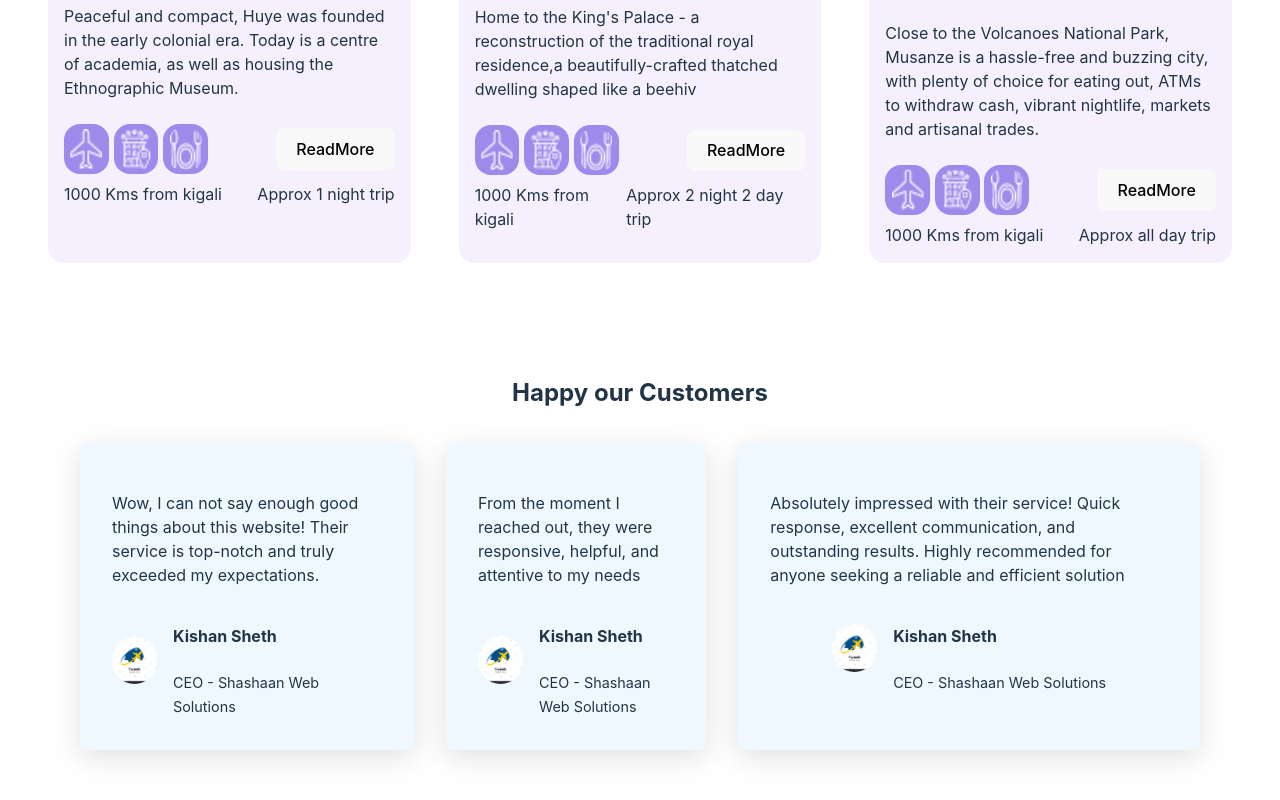
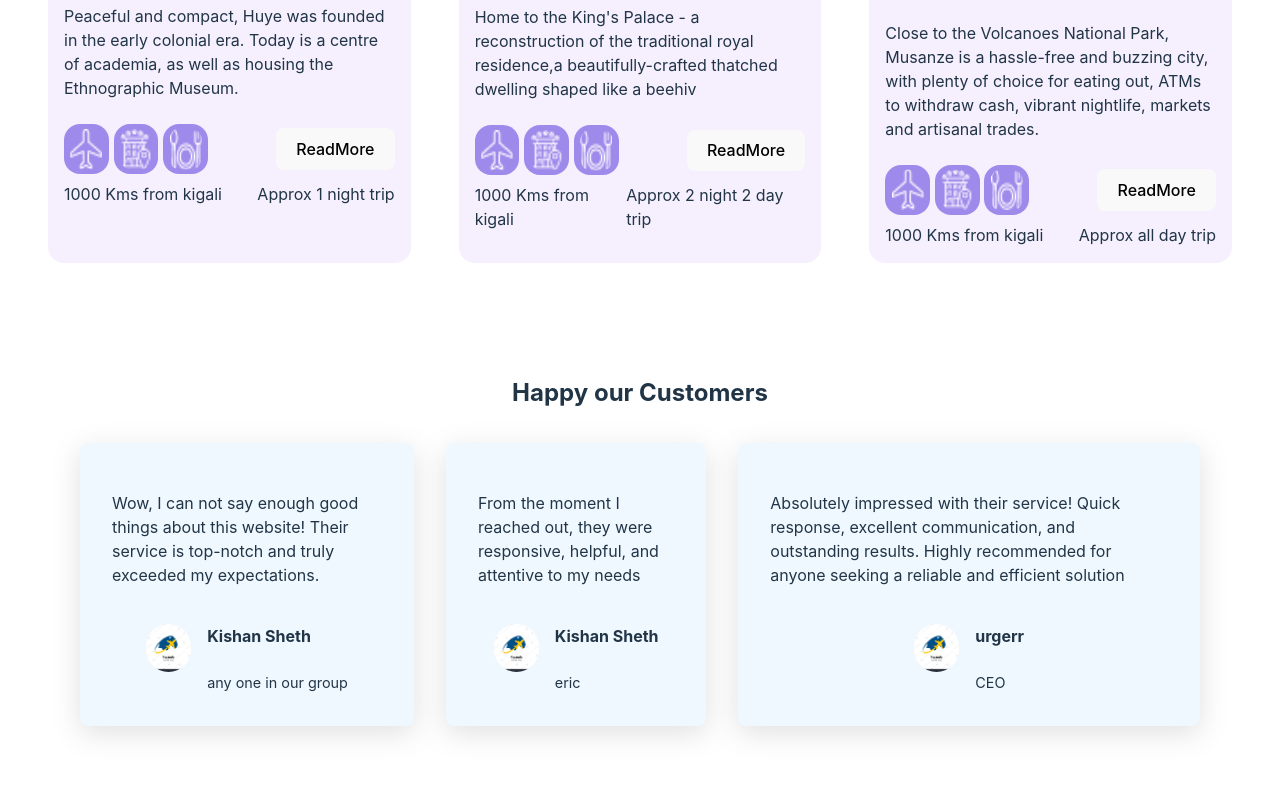
Before and after one commit to niganze/travel-guide-fn, a React (Vite) app: page / in a window 1280 px wide. Shown: the part 3163-3963 px from the top of the page. Built offline with nearby package versions, Linux system fonts and the light colour scheme.

Commit message:
footer_section

```diff
--- a/src/components/Testimonials.jsx
+++ b/src/components/Testimonials.jsx
@@ -17,7 +17,7 @@ export default function Testimonials() {
             <img src={avatarImage} alt="" />
             <div className="details">
               <h4>Kishan Sheth</h4>
-              <span>CEO - Shashaan Web Solutions</span>
+              <span>any one in our group </span>
             </div>
           </div>
         </div>
@@ -30,7 +30,7 @@ export default function Testimonials() {
             <img src={avatarImage} alt="" />
             <div className="details">
               <h4>Kishan Sheth</h4>
-              <span>CEO - Shashaan Web Solutions</span>
+              <span>eric </span>
             </div>
           </div>
         </div>
@@ -43,8 +43,8 @@ export default function Testimonials() {
           <div className="info">
             <img src={avatarImage} alt="" />
             <div className="details">
-              <h4>Kishan Sheth</h4>
-              <span>CEO - Shashaan Web Solutions</span>
+              <h4>urgerr</h4>
+              <span>CEO </span>
             </div>
           </div>
         </div>
```
